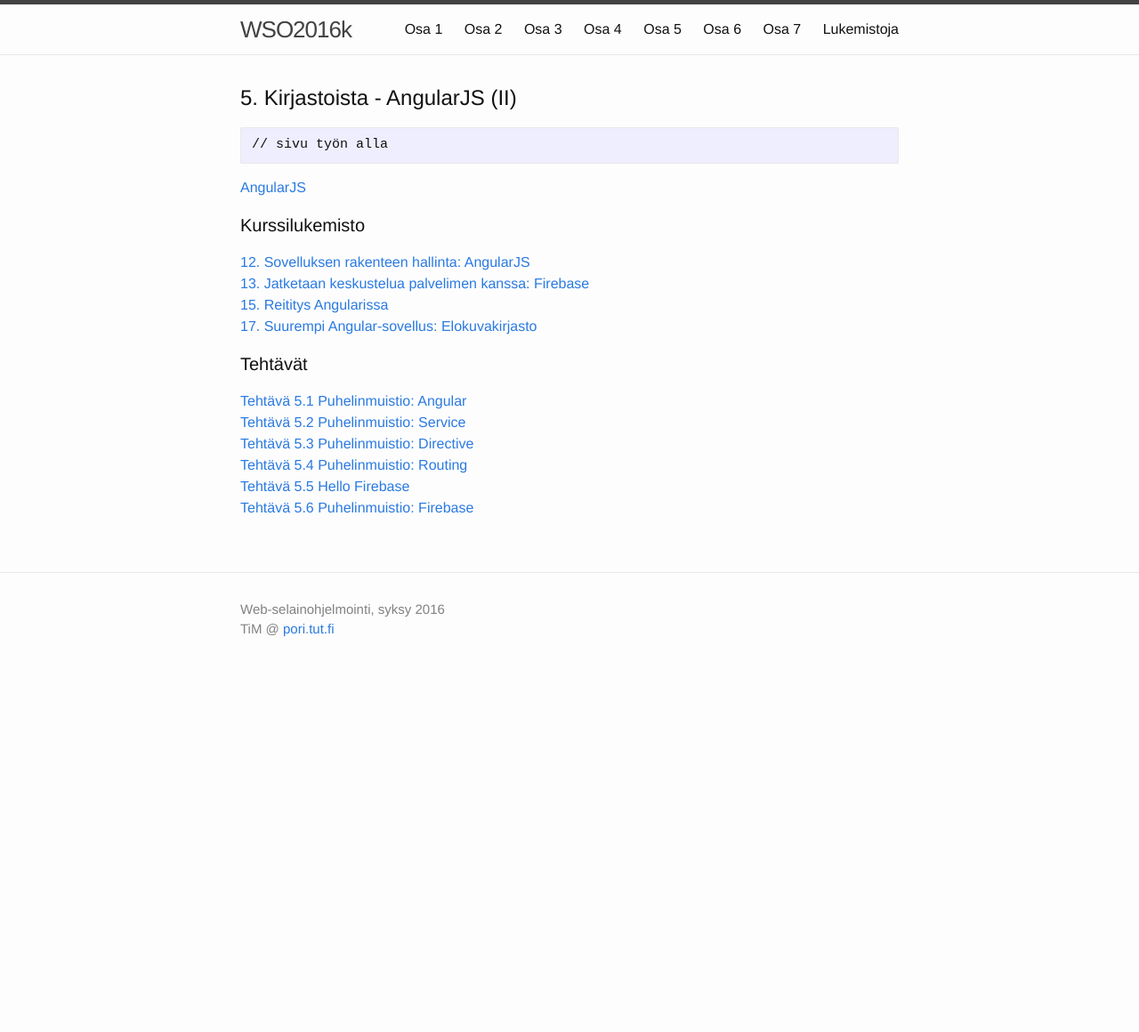
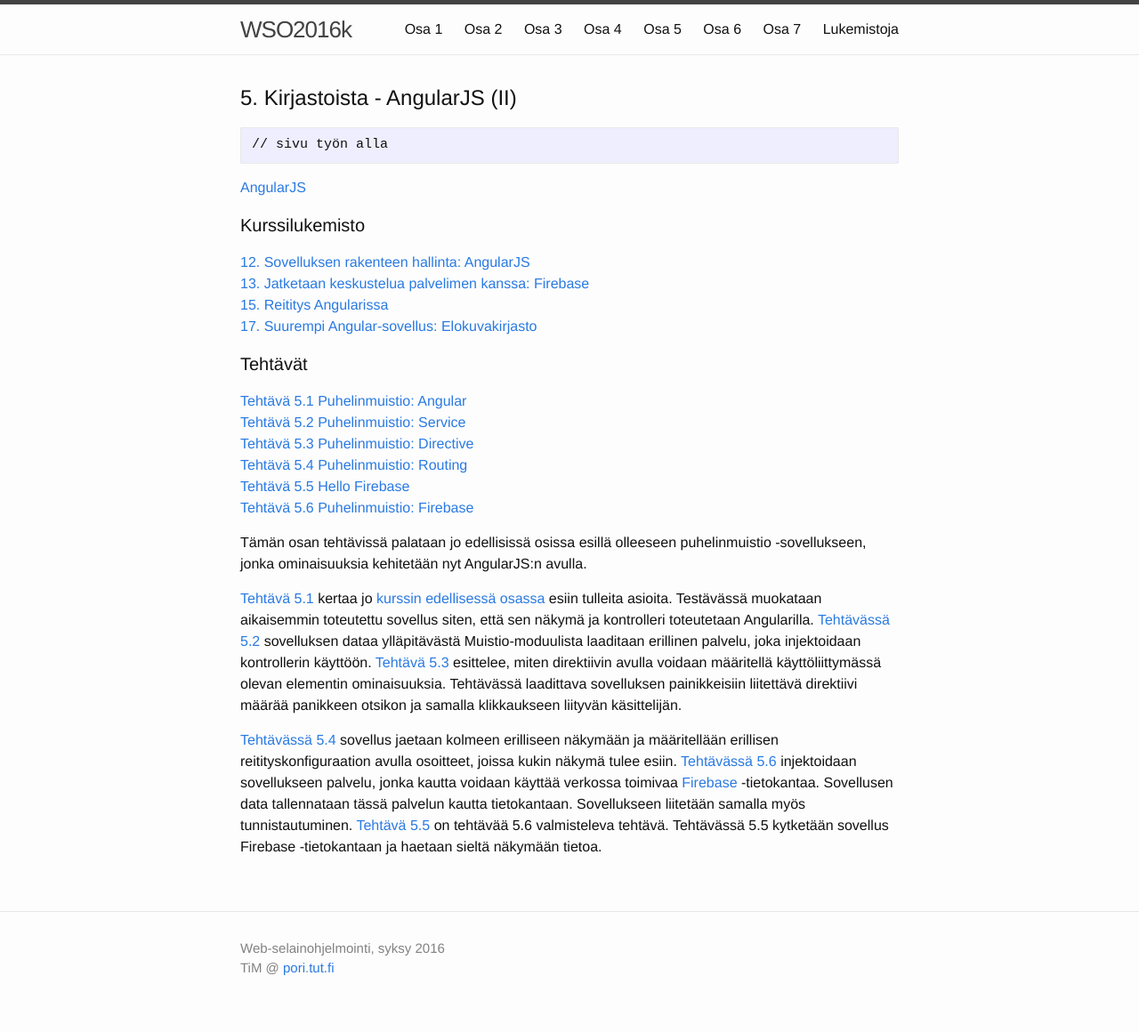
Before and after one commit to timedu/wso, a Jekyll site: the page built from osa5.md, in a window 1280 px wide. Shown: the whole page at 89% size. Built offline with Jekyll 4.4.1, drawn with Linux system fonts in a browser that asks for light colours; before the commit the page ends 900 px from its top, so only the background shows below that.

Commit message:
part 5 / ex intro

```diff
--- a/osa5.md
+++ b/osa5.md
@@ -27,3 +27,11 @@ title: 5. Kirjastoista - AngularJS (II)
 [Tehtävä 5.4 Puhelinmuistio: Routing](tehtava54)
 [Tehtävä 5.5 Hello Firebase](tehtava55)
 [Tehtävä 5.6 Puhelinmuistio: Firebase](tehtava56)
+
+Tämän osan tehtävissä palataan jo edellisissä osissa esillä olleeseen puhelinmuistio -sovellukseen, jonka ominaisuuksia kehitetään nyt AngularJS:n avulla.
+
+[Tehtävä 5.1](tehtava51) kertaa jo [kurssin edellisessä osassa](../osa4) esiin tulleita asioita. Testävässä muokataan aikaisemmin toteutettu sovellus siten, että sen näkymä ja kontrolleri toteutetaan Angularilla. [Tehtävässä 5.2](tehtava52) sovelluksen dataa ylläpitävästä Muistio-moduulista laaditaan erillinen palvelu, joka injektoidaan kontrollerin käyttöön. [Tehtävä 5.3](tehtava53) esittelee, miten direktiivin avulla voidaan määritellä käyttöliittymässä olevan elementin ominaisuuksia. Tehtävässä laadittava sovelluksen painikkeisiin liitettävä direktiivi määrää panikkeen otsikon ja samalla klikkaukseen liityvän käsittelijän.
+
+[Tehtävässä 5.4](tehtava54) sovellus jaetaan kolmeen erilliseen näkymään ja määritellään erillisen reitityskonfiguraation avulla osoitteet, joissa kukin näkymä tulee esiin. [Tehtävässä 5.6](tehtava56) injektoidaan sovellukseen palvelu, jonka kautta voidaan käyttää verkossa toimivaa [Firebase][Firebase] -tietokantaa. Sovellusen data tallennataan tässä palvelun kautta tietokantaan. Sovellukseen liitetään samalla myös tunnistautuminen. [Tehtävä 5.5](tehtava55) on tehtävää 5.6 valmisteleva tehtävä. Tehtävässä 5.5 kytketään sovellus Firebase -tietokantaan ja haetaan sieltä näkymään tietoa.
+
+[Firebase]: https://firebase.google.com
```
Also changed, not shown: lukemistoja.md (+2 -0 lines).
